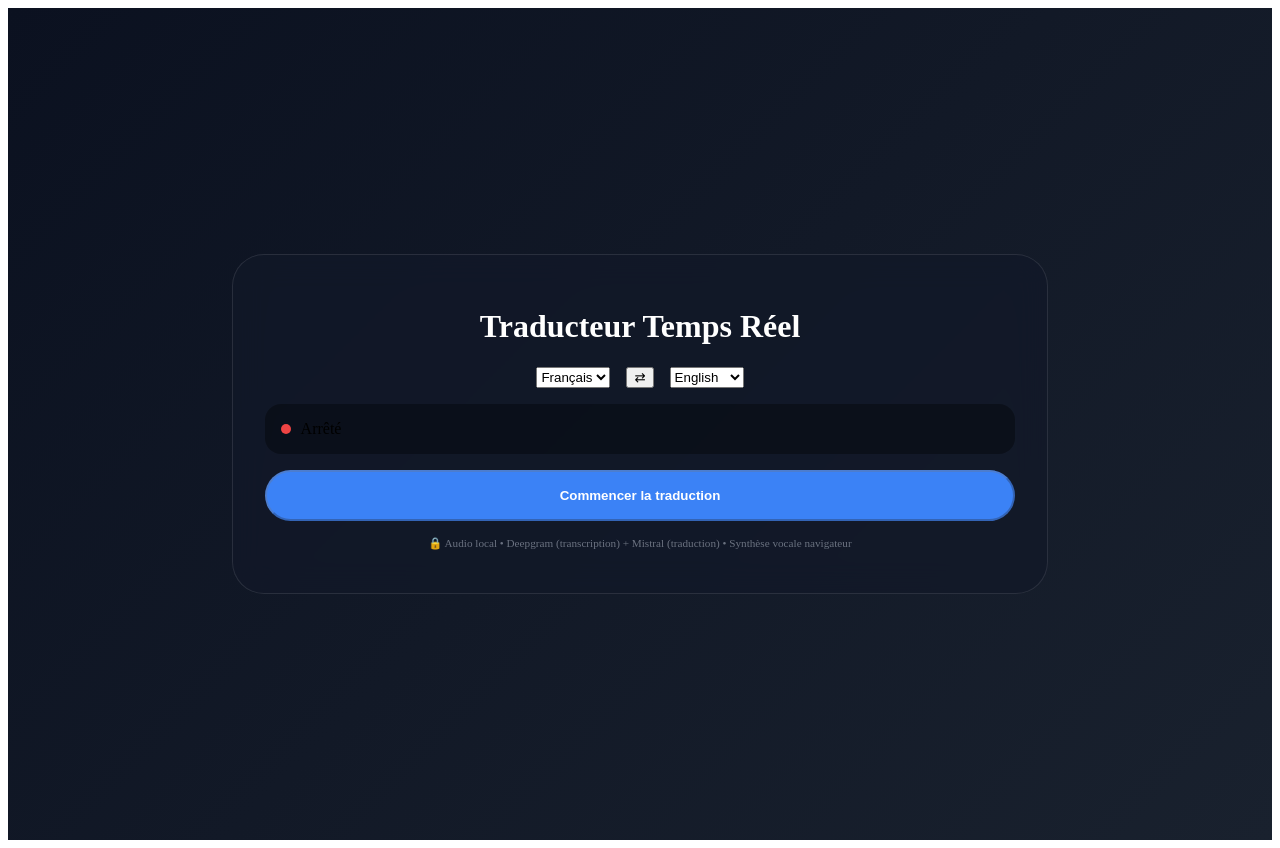
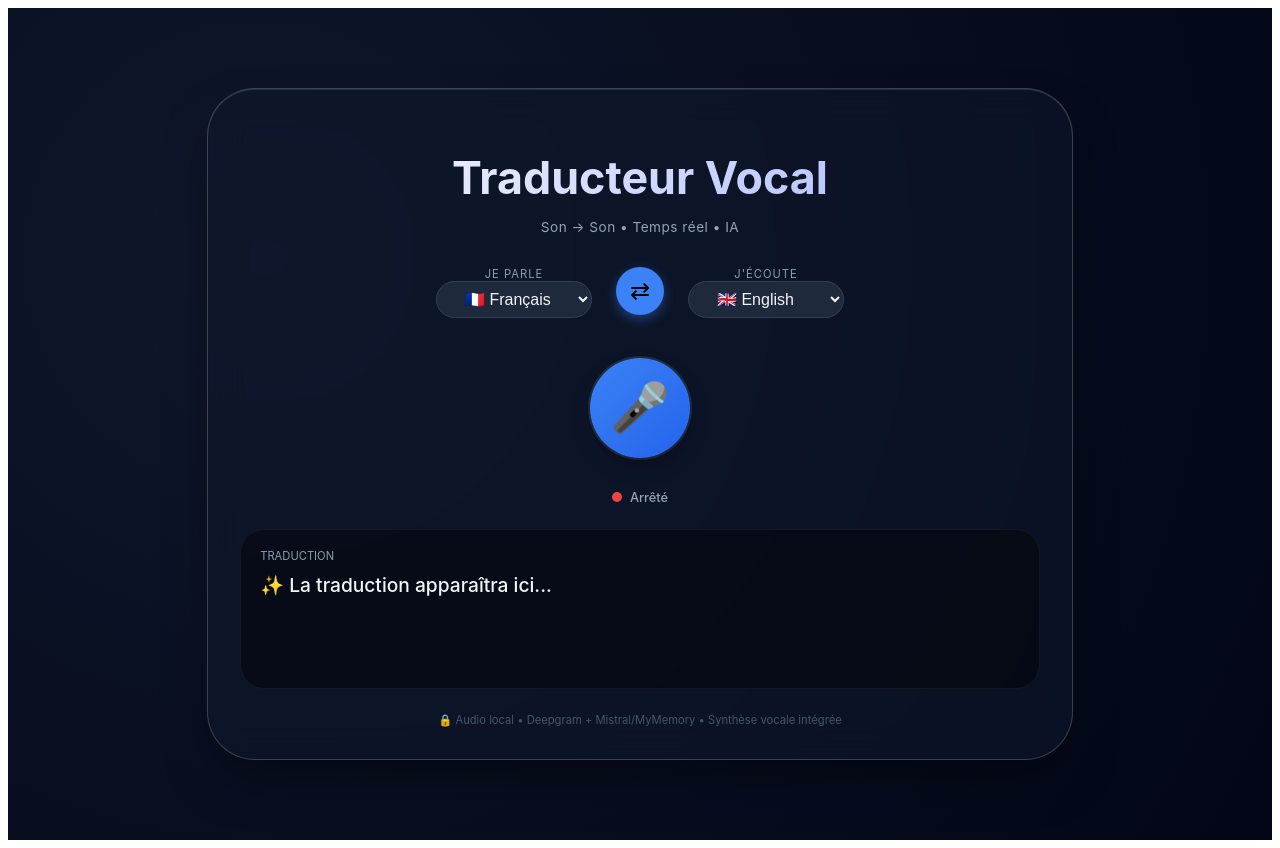
Before and after one commit to khdim1/traduction, a React (Vite) app in the folder frontend/: page / in a window 1280 px wide. Built offline with nearby package versions, Linux system fonts and the light colour scheme; no server answers.

Commit message:
Design moderne et fluide de l'interface

```diff
--- a/frontend/src/App.tsx
+++ b/frontend/src/App.tsx
@@ -1,11 +1,20 @@
 import React, { useState, useRef, useEffect } from 'react';
 
 const App: React.FC = () => {
+  // Récupération des langues depuis l'URL (src=fr&tgt=en)
+  const urlParams = new URLSearchParams(window.location.search);
+  const defaultSrc = urlParams.get('src') || 'fr';
+  const defaultTgt = urlParams.get('tgt') || 'en';
+
   const [isTranslating, setIsTranslating] = useState(false);
-  const [sourceLang, setSourceLang] = useState('fr');
-  const [targetLang, setTargetLang] = useState('en');
+  const [sourceLang, setSourceLang] = useState(defaultSrc);
+  const [targetLang, setTargetLang] = useState(defaultTgt);
   const [statusMessage, setStatusMessage] = useState('Prêt');
   const [isWsConnected, setIsWsConnected] = useState(false);
+  const [translatedText, setTranslatedText] = useState('');
+  const [audioLevel, setAudioLevel] = useState(0); // pour l'animation du micro
+
+  // Refs pour le WebSocket et l'audio
   const wsRef = useRef<WebSocket | null>(null);
   const mediaStreamRef = useRef<MediaStream | null>(null);
   const audioContextRef = useRef<AudioContext | null>(null);
@@ -16,12 +25,11 @@ const App: React.FC = () => {
 
   const wsUrl = import.meta.env.VITE_WS_URL || 'ws://localhost:8000/ws/translate';
 
+  // Synthèse vocale avec file d'attente
   const speak = (text: string, lang: string) => {
     if (!window.speechSynthesis) return;
     speechQueue.current.push(text);
-    if (!isSpeaking.current) {
-      processQueue(lang);
-    }
+    if (!isSpeaking.current) processQueue(lang);
   };
 
   const processQueue = (lang: string) => {
@@ -39,6 +47,7 @@ const App: React.FC = () => {
     window.speechSynthesis.speak(utterance);
   };
 
+  // Connexion WebSocket
   useEffect(() => {
     const ws = new WebSocket(wsUrl);
     wsRef.current = ws;
@@ -49,7 +58,7 @@ const App: React.FC = () => {
     };
     ws.onerror = () => {
       setIsWsConnected(false);
-      setStatusMessage('Erreur WebSocket');
+      setStatusMessage('Erreur serveur');
     };
     ws.onclose = () => {
       setIsWsConnected(false);
@@ -58,6 +67,7 @@ const App: React.FC = () => {
     ws.onmessage = (event) => {
       const data = JSON.parse(event.data);
       if (data.type === 'translated_text') {
+        setTranslatedText(data.text);
         speak(data.text, targetLang);
       }
     };
@@ -67,9 +77,10 @@ const App: React.FC = () => {
     };
   }, [sourceLang, targetLang, wsUrl]);
 
+  // Capture audio et envoi des chunks
   const startTranslation = async () => {
     if (!isWsConnected) {
-      setStatusMessage('Connexion WebSocket en cours...');
+      setStatusMessage('Connexion WebSocket...');
       return;
     }
     try {
@@ -79,7 +90,25 @@ const App: React.FC = () => {
       audioContextRef.current = audioContext;
       const source = audioContext.createMediaStreamSource(stream);
       sourceNodeRef.current = source;
-      // Buffer 2048 échantillons = 128 ms
+
+      // Analyseur pour le niveau sonore (animation)
+      const analyser = audioContext.createAnalyser();
+      analyser.fftSize = 256;
+      const dataArray = new Uint8Array(analyser.frequencyBinCount);
+      source.connect(analyser);
+      const updateLevel = () => {
+        if (!isTranslating) return;
+        analyser.getByteTimeDomainData(dataArray);
+        let max = 0;
+        for (let i = 0; i < dataArray.length; i++) {
+          const v = (dataArray[i] - 128) / 128;
+          max = Math.max(max, Math.abs(v));
+        }
+        setAudioLevel(max);
+        requestAnimationFrame(updateLevel);
+      };
+      updateLevel();
+
       const processor = audioContext.createScriptProcessor(2048, 1, 1);
       processorRef.current = processor;
       // @ts-ignore
@@ -99,9 +128,9 @@ const App: React.FC = () => {
       processor.connect(audioContext.destination);
       await audioContext.resume();
       setIsTranslating(true);
-      setStatusMessage('Écoute en continu...');
+      setStatusMessage('🎙️ Écoute active');
     } catch (err) {
-      setStatusMessage('Erreur microphone');
+      setStatusMessage("❌ Micro non autorisé");
     }
   };
 
@@ -112,6 +141,7 @@ const App: React.FC = () => {
     if (mediaStreamRef.current) mediaStreamRef.current.getTracks().forEach(t => t.stop());
     setIsTranslating(false);
     setStatusMessage('Arrêté');
+    setAudioLevel(0);
     speechQueue.current = [];
     isSpeaking.current = false;
     window.speechSynthesis.cancel();
@@ -125,32 +155,208 @@ const App: React.FC = () => {
   };
 
   return (
-    <div style={{ minHeight: '100vh', background: 'linear-gradient(135deg, #0B1120 0%, #19212E 100%)', display: 'flex', alignItems: 'center', justifyContent: 'center', padding: '1rem' }}>
-      <div style={{ maxWidth: '750px', width: '100%', background: 'rgba(18,25,40,0.75)', backdropFilter: 'blur(16px)', borderRadius: '2rem', border: '1px solid rgba(255,255,255,0.1)', padding: '2rem' }}>
-        <h1 style={{ textAlign: 'center', color: 'white' }}>Traducteur Temps Réel</h1>
-        <div style={{ display: 'flex', justifyContent: 'center', gap: '1rem', margin: '1rem 0' }}>
-          <select value={sourceLang} onChange={(e) => setSourceLang(e.target.value)} disabled={isTranslating}>
-            <option value="fr">Français</option>
-            <option value="en">English</option>
-          </select>
-          <button onClick={swapLanguages} disabled={isTranslating}>⇄</button>
-          <select value={targetLang} onChange={(e) => setTargetLang(e.target.value)} disabled={isTranslating}>
-            <option value="en">English</option>
-            <option value="fr">Français</option>
-          </select>
+    <div style={{
+      minHeight: '100vh',
+      background: 'radial-gradient(circle at 20% 30%, #0f172a, #020617)',
+      display: 'flex',
+      alignItems: 'center',
+      justifyContent: 'center',
+      fontFamily: "'Inter', 'Segoe UI', system-ui, sans-serif",
+      padding: '1rem',
+      position: 'relative',
+      overflow: 'hidden'
+    }}>
+      {/* Carte principale glassmorphe */}
+      <div style={{
+        maxWidth: '800px',
+        width: '100%',
+        background: 'rgba(15, 25, 45, 0.55)',
+        backdropFilter: 'blur(18px)',
+        borderRadius: '3rem',
+        border: '1px solid rgba(255,255,255,0.2)',
+        boxShadow: '0 25px 50px -12px rgba(0,0,0,0.5), inset 0 1px 0 rgba(255,255,255,0.1)',
+        padding: '2rem',
+        transition: 'all 0.3s ease'
+      }}>
+        <div style={{ textAlign: 'center', marginBottom: '2rem' }}>
+          <h1 style={{
+            fontSize: '2.8rem',
+            fontWeight: 700,
+            background: 'linear-gradient(135deg, #ffffff 0%, #a5b4fc 100%)',
+            WebkitBackgroundClip: 'text',
+            WebkitTextFillColor: 'transparent',
+            marginBottom: '0.25rem'
+          }}>
+            Traducteur Vocal
+          </h1>
+          <p style={{ color: '#94a3b8', fontSize: '0.85rem', letterSpacing: '0.5px' }}>
+            Son → Son • Temps réel • IA
+          </p>
         </div>
-        <div style={{ background: 'rgba(0,0,0,0.35)', borderRadius: '1rem', padding: '1rem', marginBottom: '1rem' }}>
-          <div style={{ display: 'flex', alignItems: 'center', gap: '0.6rem' }}>
-            <div style={{ width: '10px', height: '10px', borderRadius: '10px', background: isTranslating ? '#10B981' : (isWsConnected ? '#3B82F6' : '#EF4444') }} />
-            <span>{statusMessage}</span>
+
+        {/* Sélecteurs de langue */}
+        <div style={{
+          display: 'flex',
+          justifyContent: 'center',
+          gap: '1.5rem',
+          marginBottom: '2.5rem',
+          flexWrap: 'wrap'
+        }}>
+          <div style={{ textAlign: 'center' }}>
+            <div style={{ fontSize: '0.7rem', textTransform: 'uppercase', letterSpacing: '1px', color: '#8b9eb0' }}>Je parle</div>
+            <select
+              value={sourceLang}
+              onChange={(e) => setSourceLang(e.target.value)}
+              disabled={isTranslating}
+              style={{
+                background: '#1e293b',
+                border: '1px solid #334155',
+                borderRadius: '2rem',
+                padding: '0.5rem 1.5rem',
+                color: '#f1f5f9',
+                fontWeight: 500,
+                fontSize: '1rem',
+                cursor: isTranslating ? 'default' : 'pointer',
+                transition: 'all 0.2s',
+                outline: 'none'
+              }}
+            >
+              <option value="fr">🇫🇷 Français</option>
+              <option value="en">🇬🇧 English</option>
+            </select>
+          </div>
+          <button
+            onClick={swapLanguages}
+            disabled={isTranslating}
+            style={{
+              background: '#3b82f6',
+              border: 'none',
+              borderRadius: '3rem',
+              width: '48px',
+              height: '48px',
+              fontSize: '1.5rem',
+              cursor: isTranslating ? 'default' : 'pointer',
+              transition: 'transform 0.2s',
+              boxShadow: '0 4px 12px rgba(59,130,246,0.4)'
+            }}
+            onMouseEnter={(e) => e.currentTarget.style.transform = 'scale(1.05)'}
+            onMouseLeave={(e) => e.currentTarget.style.transform = 'scale(1)'}
+          >
+            ⇄
+          </button>
+          <div style={{ textAlign: 'center' }}>
+            <div style={{ fontSize: '0.7rem', textTransform: 'uppercase', letterSpacing: '1px', color: '#8b9eb0' }}>J'écoute</div>
+            <select
+              value={targetLang}
+              onChange={(e) => setTargetLang(e.target.value)}
+              disabled={isTranslating}
+              style={{
+                background: '#1e293b',
+                border: '1px solid #334155',
+                borderRadius: '2rem',
+                padding: '0.5rem 1.5rem',
+                color: '#f1f5f9',
+                fontWeight: 500,
+                fontSize: '1rem',
+                cursor: isTranslating ? 'default' : 'pointer',
+                outline: 'none'
+              }}
+            >
+              <option value="en">🇬🇧 English</option>
+              <option value="fr">🇫🇷 Français</option>
+            </select>
           </div>
         </div>
-        <button onClick={isTranslating ? stopTranslation : startTranslation} disabled={!isWsConnected && !isTranslating} style={{ width: '100%', padding: '1rem', borderRadius: '2rem', fontWeight: 'bold', background: isTranslating ? '#EF4444' : '#3B82F6', color: 'white', cursor: (isTranslating || isWsConnected) ? 'pointer' : 'not-allowed' }}>
-          {isTranslating ? 'Arrêter la traduction' : 'Commencer la traduction'}
-        </button>
-        <p style={{ fontSize: '0.7rem', textAlign: 'center', marginTop: '1rem', color: '#6B7280' }}>
-          🔒 Audio local • Deepgram (transcription) + Mistral (traduction) • Synthèse vocale navigateur
-        </p>
+
+        {/* Bouton principal et animation du micro */}
+        <div style={{ display: 'flex', justifyContent: 'center', marginBottom: '2rem', position: 'relative' }}>
+          <div style={{ position: 'relative' }}>
+            {/* Anneau d'onde sonore (visible uniquement en écoute) */}
+            {isTranslating && (
+              <div style={{
+                position: 'absolute',
+                top: '50%',
+                left: '50%',
+                width: `${120 + audioLevel * 80}px`,
+                height: `${120 + audioLevel * 80}px`,
+                transform: 'translate(-50%, -50%)',
+                borderRadius: '50%',
+                background: 'rgba(59,130,246,0.2)',
+                transition: 'width 0.1s ease-out, height 0.1s ease-out',
+                pointerEvents: 'none',
+                zIndex: 0
+              }} />
+            )}
+            <button
+              onClick={isTranslating ? stopTranslation : startTranslation}
+              disabled={!isWsConnected && !isTranslating}
+              style={{
+                position: 'relative',
+                width: '100px',
+                height: '100px',
+                borderRadius: '50%',
+                background: isTranslating
+                  ? 'linear-gradient(135deg, #ef4444, #dc2626)'
+                  : 'linear-gradient(135deg, #3b82f6, #2563eb)',
+                border: 'none',
+                cursor: (isTranslating || isWsConnected) ? 'pointer' : 'not-allowed',
+                boxShadow: '0 10px 25px -5px rgba(0,0,0,0.3), 0 0 0 2px rgba(255,255,255,0.1)',
+                transition: 'transform 0.2s, box-shadow 0.2s',
+                fontSize: '3rem',
+                color: 'white',
+                zIndex: 1,
+                display: 'flex',
+                alignItems: 'center',
+                justifyContent: 'center'
+              }}
+              onMouseEnter={(e) => {
+                if ((isTranslating || isWsConnected)) e.currentTarget.style.transform = 'scale(1.05)';
+              }}
+              onMouseLeave={(e) => e.currentTarget.style.transform = 'scale(1)'}
+            >
+              {isTranslating ? '⏹️' : '🎤'}
+            </button>
+          </div>
+        </div>
+
+        {/* Statut connecté */}
+        <div style={{ display: 'flex', justifyContent: 'center', alignItems: 'center', gap: '0.5rem', marginBottom: '1.5rem' }}>
+          <div style={{
+            width: '10px',
+            height: '10px',
+            borderRadius: '10px',
+            background: isTranslating ? '#10b981' : (isWsConnected ? '#3b82f6' : '#ef4444'),
+            boxShadow: isTranslating ? '0 0 8px #10b981' : 'none',
+            transition: 'all 0.2s'
+          }} />
+          <span style={{ color: '#94a3b8', fontSize: '0.8rem', fontWeight: 500 }}>{statusMessage}</span>
+        </div>
+
+        {/* Zone de traduction */}
+        <div style={{
+          background: 'rgba(0,0,0,0.4)',
+          borderRadius: '1.5rem',
+          padding: '1.2rem',
+          minHeight: '120px',
+          marginBottom: '1.5rem',
+          border: '1px solid rgba(255,255,255,0.05)',
+          transition: 'all 0.2s'
+        }}>
+          <div style={{ fontSize: '0.7rem', color: '#8b9eb0', marginBottom: '0.5rem' }}>TRADUCTION</div>
+          <div style={{
+            color: '#f1f5f9',
+            fontSize: '1.2rem',
+            fontWeight: 500,
+            wordBreak: 'break-word',
+            lineHeight: 1.5
+          }}>
+            {translatedText || "✨ La traduction apparaîtra ici..."}
+          </div>
+        </div>
+
+        <div style={{ fontSize: '0.7rem', textAlign: 'center', color: '#475569' }}>
+          🔒 Audio local • Deepgram + Mistral/MyMemory • Synthèse vocale intégrée
+        </div>
       </div>
     </div>
   );
```
